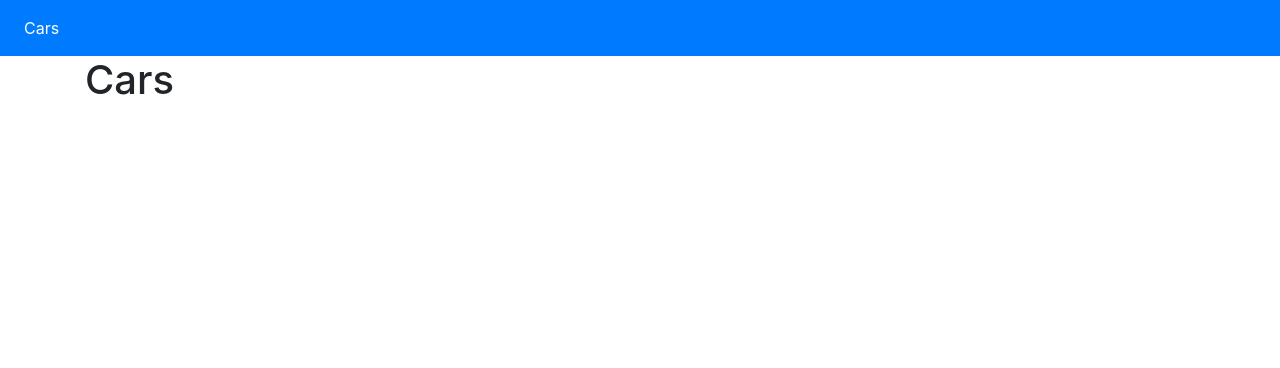
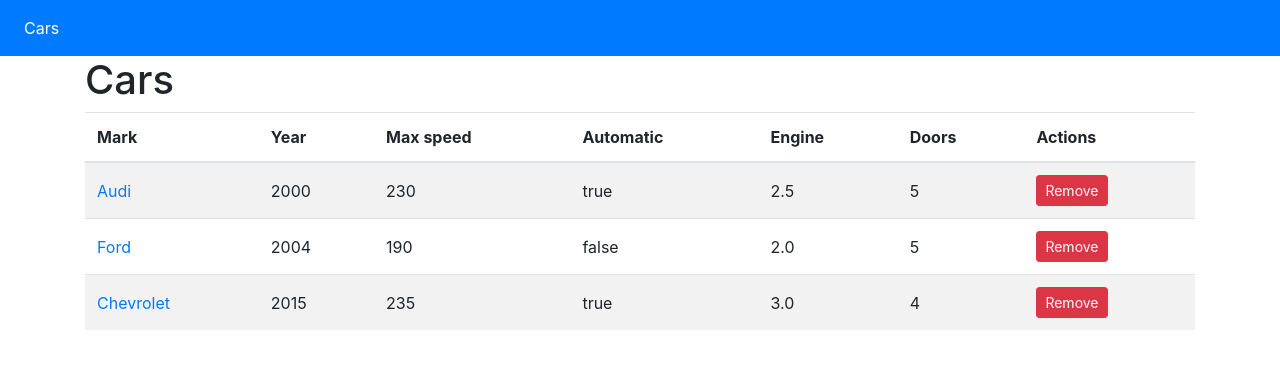
Before and after one commit to dregos/cars, an Angular app: page /cars in a window 1280 px wide. Shown: the top 368 px of the page. Built offline with nearby package versions, Linux system fonts and the light colour scheme.

Commit message:
2. class Car, CarService, list of cars

```diff
--- a/src/app/app.module.ts
+++ b/src/app/app.module.ts
@@ -2,6 +2,7 @@
 import { NgModule } from '@angular/core';
 import { FormsModule } from '@angular/forms';
 import { AppRoutingModule } from './app-routing.module';
+import { SharedModule } from './shared/pipes/shared.module';
 
 import { AppComponent } from './app.component';
 import { LayoutComponent } from './components/layout/layout.component';
@@ -16,7 +17,8 @@
   imports: [
     BrowserModule,
     FormsModule,
-    AppRoutingModule
+    AppRoutingModule,
+    SharedModule
   ],
   providers: [],
   bootstrap: [AppComponent]
--- /dev/null
+++ b/src/app/components/cars/cars-src.ts
@@ -0,0 +1,29 @@
+export let cars = [
+	{
+    id : 1,
+    mark : 'Audi',
+    year : 2000,
+    maxSpeed : 230,
+    isAutomatic : true,
+    engine : '2.5',
+    numberOfDoors : 5
+	},
+  {
+    id : 2,
+    mark : 'Ford',
+    year : 2004,
+    maxSpeed : 190,
+    isAutomatic : false,
+    engine : '2.0',
+    numberOfDoors : 5
+  },
+  {
+    id : 3,
+    mark : 'Chevrolet',
+    year : 2015,
+    maxSpeed : 235,
+    isAutomatic : true,
+    engine : '3.0',
+    numberOfDoors : 4
+  }
+];
--- a/src/app/components/cars/cars.component.html
+++ b/src/app/components/cars/cars.component.html
@@ -1,5 +1,29 @@
 <h1>Cars</h1>
 
 
+<table class="table table-striped">
+	<thead>
+		<tr>
+			<th>Mark</th>
+			<th>Year</th>
+			<th>Max speed</th>
+      <th>Automatic</th>
+      <th>Engine</th>
+      <th>Doors</th>
+      <th>Actions</th>
+		</tr>
+	</thead>
+	<tbody>
+		<tr *ngFor="let car of cars">
+			<td class="align-middle"><a [routerLink]="['/cars', car.id]">{{ car.mark }}</a></td>
+			<td class="align-middle">{{ car.year }}</td>
+      <td class="align-middle">{{ car.maxSpeed }}</td>
+      <td class="align-middle">{{ car.isAutomatic }}</td>
+      <td class="align-middle">{{ car.engine }}</td>
+      <td class="align-middle">{{ car.numberOfDoors }}</td>
+			<td><button class="btn btn-danger btn-sm" (click)="remove(contact)">Remove</button></td>
+		</tr>
+	</tbody>
+</table>
 
 <router-outlet></router-outlet>
--- a/src/app/components/cars/cars.component.ts
+++ b/src/app/components/cars/cars.component.ts
@@ -1,4 +1,7 @@
 import { Component, OnInit } from '@angular/core';
+import { CarsService } from '../../shared/services/cars.service';
+
+
 
 @Component({
   selector: 'app-cars',
@@ -6,7 +9,11 @@
 })
 export class CarsComponent implements OnInit {
 
-  constructor() { }
+  private cars : any[] = [];
+
+  constructor(private carsService: CarsService) {
+    this.cars = carsService.getCarsList();
+  }
 
   ngOnInit() {
   }
--- /dev/null
+++ b/src/app/shared/services/cars.service.ts
@@ -0,0 +1,17 @@
+import { Injectable } from '@angular/core';
+import { cars } from '../../components/cars/cars-src';
+
+@Injectable()
+export class CarsService {
+
+
+
+  constructor() { }
+
+  public getCarsList(){
+    //console.log("cars:");
+    //console.log(cars);
+    return cars;
+  }
+
+}
```
Also changed, not shown: src/app/components/cars/car.ts (added, +31 -0 lines), src/app/shared/pipes/shared.module.ts (added, +18 -0 lines).
